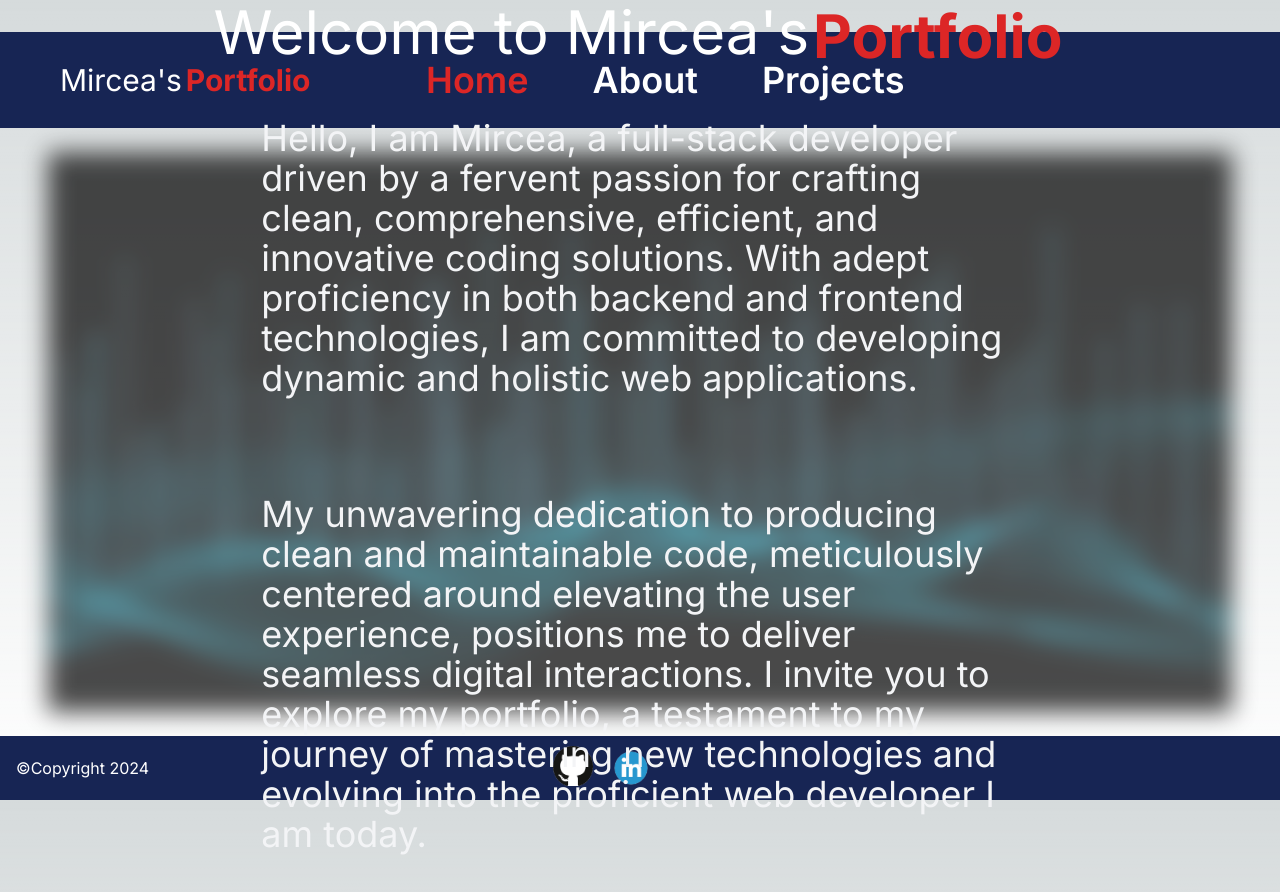
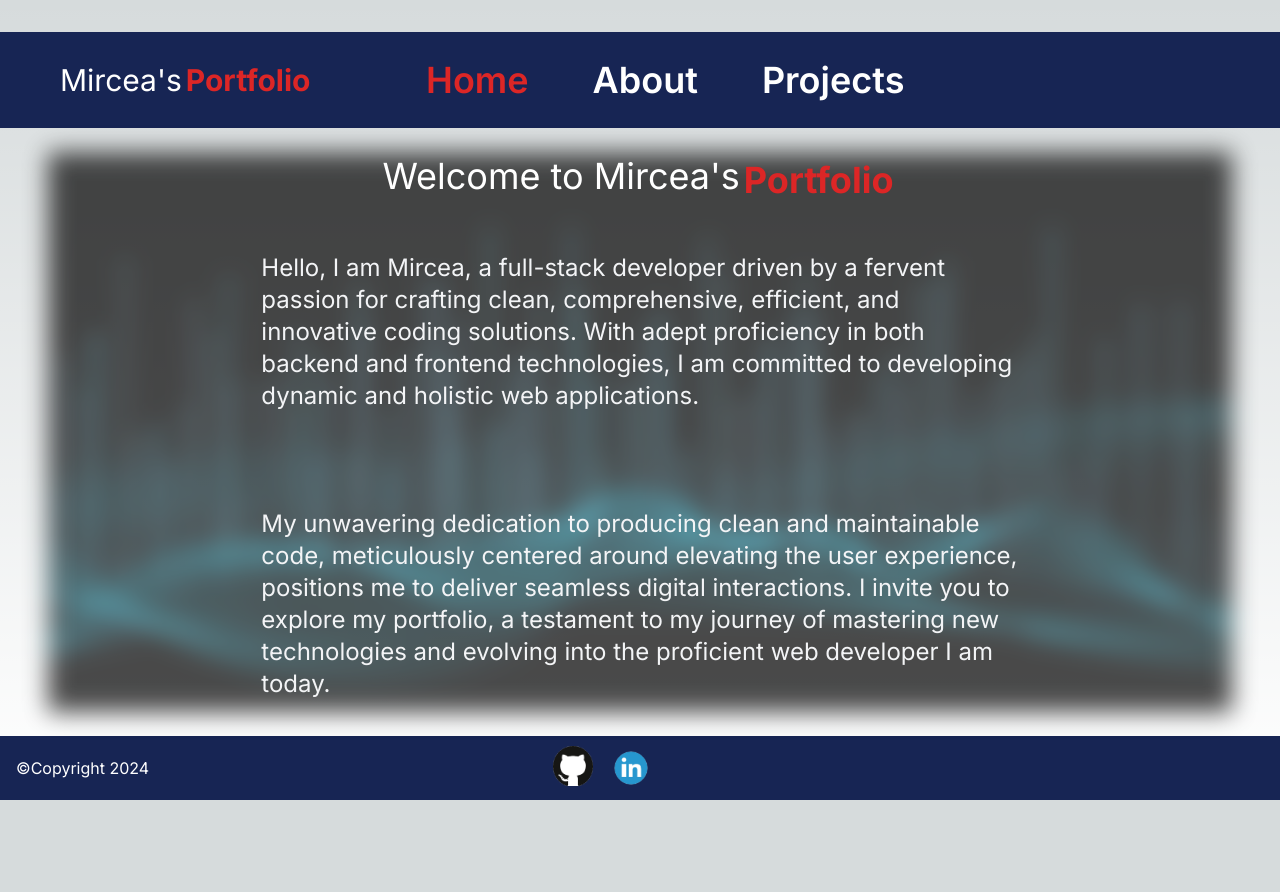
Before and after one commit to BorisForis/mirceaportfolio, a Next.js app: page / in a window 1280 px wide. Shown: the top 892 px of the page. After the commit the page ends 800 px from the top, so only its background shows below. Built offline with nearby package versions, Linux system fonts and the light colour scheme.

Commit message:
Changed text size

```diff
--- a/src/app/page.tsx
+++ b/src/app/page.tsx
@@ -8,14 +8,14 @@ export default function Home() {
       <div className="flex flex-col items-center justify-center w-screen h-96">
         <img src="/programing2.webp" alt="programing" className="absolute z-0 w-screen h-3/4 py-5 px-12 opacity-70 blur-md"/>
         <div className="absolute flex flex-col justify-center items-center w-4/6 h-4/6">
-          <h1 className="flex flex-row z-10 text-2xl text-white pt-10 xl:text-6xl">Welcome to Mircea's
-              <span className="text-red-600 text-2xl font-bold p-1 xl:text-6xl">Portfolio</span>
+          <h1 className="flex flex-row z-10 text-2xl text-white pt-10 xl:text-4xl">Welcome to Mircea's
+              <span className="text-red-600 text-2xl font-bold p-1 xl:text-4xl">Portfolio</span>
           </h1>
-          <p className="z-10 text-md text-gray-100 p-12 xl:text-4xl"> Hello, I am Mircea, a full-stack developer driven by a fervent passion for crafting clean,
+          <p className="z-10 text-md text-gray-100 p-12 xl:text-2xl"> Hello, I am Mircea, a full-stack developer driven by a fervent passion for crafting clean,
               comprehensive, efficient, and innovative coding solutions. With adept proficiency in both backend and frontend technologies, I am committed to
               developing dynamic and holistic web applications.
           </p>
-          <p className="z-10 text-md text-gray-100 p-12 xl:text-4xl">
+          <p className="z-10 text-md text-gray-100 p-12 xl:text-2xl">
             My unwavering dedication to producing clean and maintainable code, meticulously centered around elevating the user experience, positions me
             to deliver seamless digital interactions. I invite you to explore my portfolio, a testament to my journey of mastering new technologies and evolving
             into the proficient web developer I am today.
```
